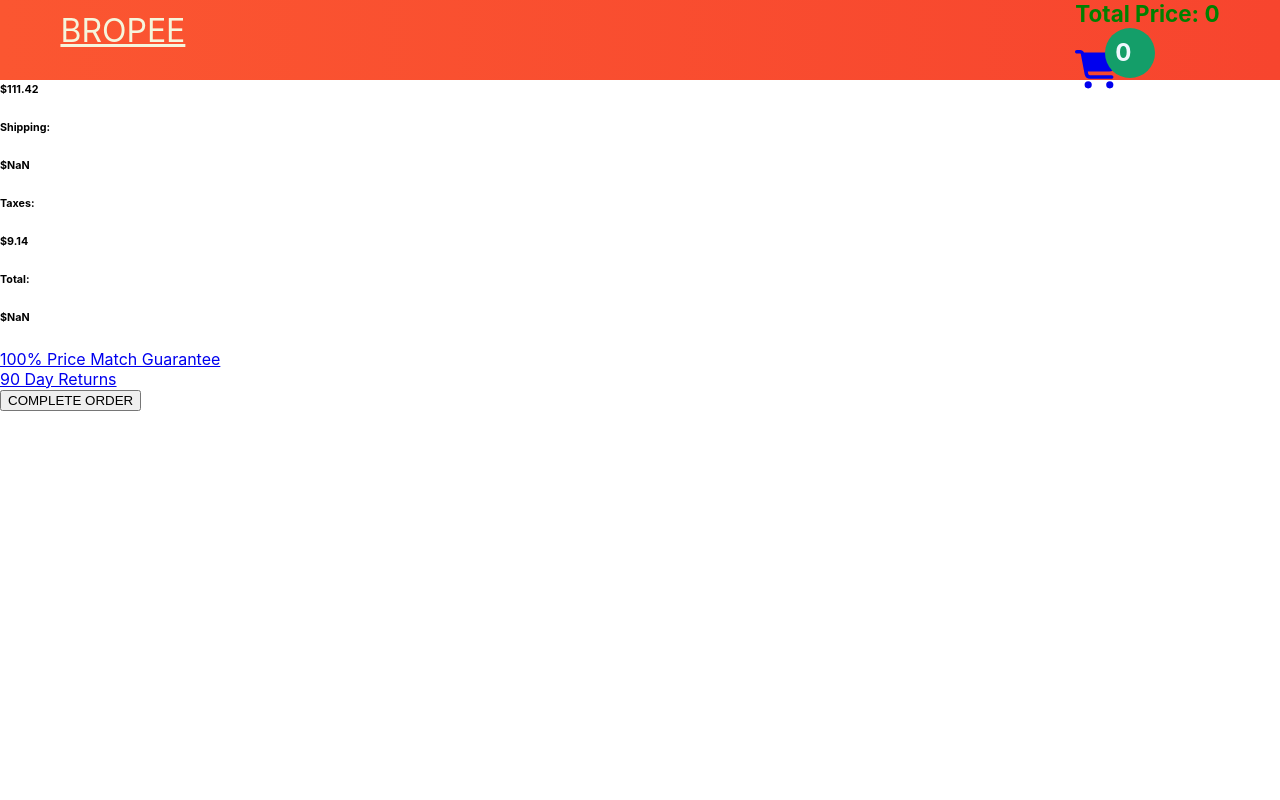
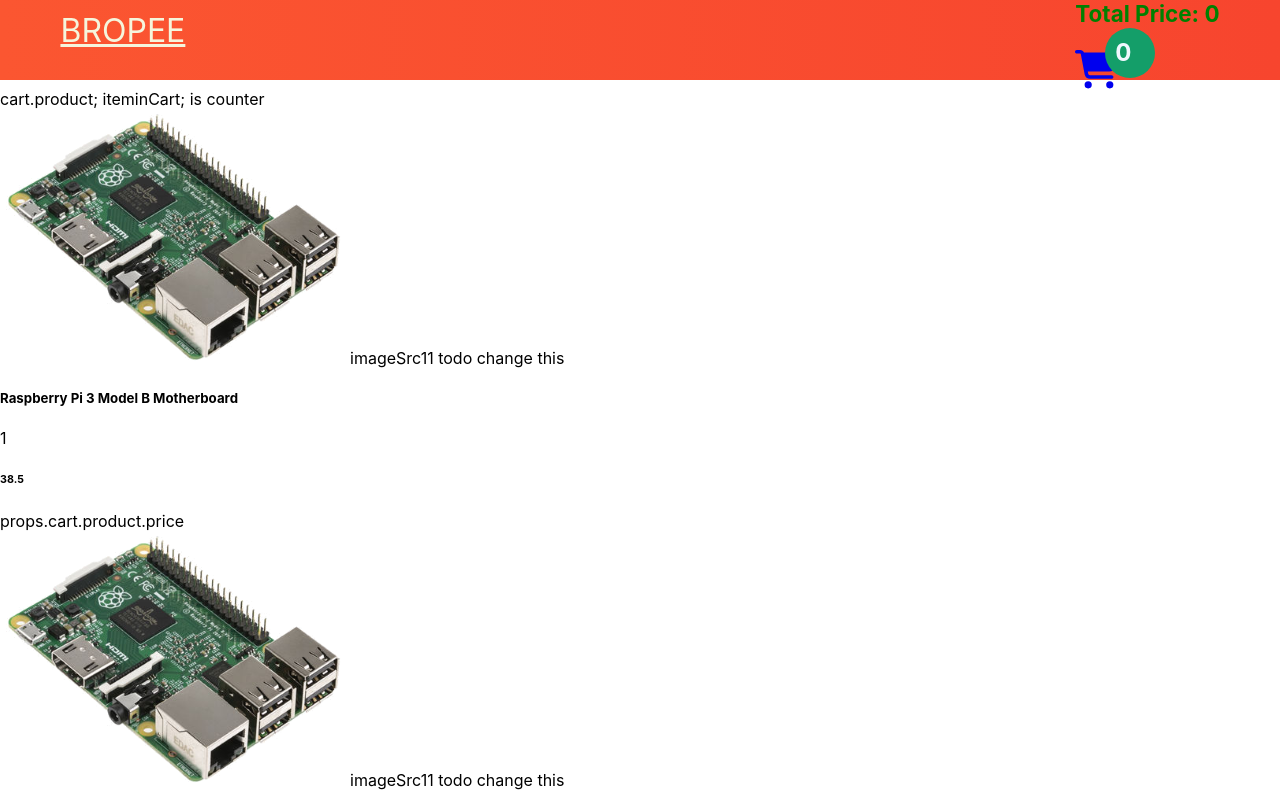
Before and after one commit to RazmanR-77/myrepo1, a React (Create React App) app in the folder ecomm/client/: page /cart in a window 1280 px wide. Shown: the top 800 px of the page. Built offline with nearby package versions, Linux system fonts and the light colour scheme; no server answers.

Commit message:
CartItem:  update to use parameter data

```diff
--- a/ecomm/client/src/components/CartDetails.js
+++ b/ecomm/client/src/components/CartDetails.js
@@ -1,11 +1,13 @@
 // <!-- cartdetails.js.HTML -->
 // <!-- convert from trasnfrom tools cod eonline   -->
-import React, { Component } from "react";
+import React, { Component, useContext } from "react";
 // import { Container, Row, Col, Button } from "reactstrap";
 
-// import Toggle from "../Toggle";
+import Toggle from "./Toggle";
 import PiImg from '../assets/images/Raspberry_Pi.png';
 import PiLcdImg from '../assets/images/Raspberry_Pi_LCD.png';
+import { itemContext } from "../context/ItemContext";
+import ProductItem from "./ProductItem";
 
 
 function CartDetails(props) {
@@ -19,9 +21,21 @@
         taxes: 9.14,
         falseShipping: true
     };
+
+    //useState
     const { itemCount, subTotal, taxes } = state;
+
+    ///
+let pass = {one: 1};
+
+// props.data
+    pass = { ...pass ,pass};
+
     const shippingTotal = Number(props.data);
-    const orderTotal = subTotal + shippingTotal + taxes;
+    const orderTotal =    subTotal + shippingTotal + taxes;
+
+//    todo  ;;
+    // cart =  useContext( itemContext);
 
     //   <!-- } -->
     /////
@@ -33,9 +47,12 @@
 
     return (
         <>
+            <container className="cart-details-container">
 
-            <container className="cart-details-container">
-                <toggle className="container-fluid">
+              todo
+            ccbbtogg
+            on Toggleclass
+                <Toggle className="container-fluid">
                     {({ on, off, toggle }) => (
                         <div className="container-fluid">
                             <h2 onClick={toggle}>
@@ -44,23 +61,20 @@
                             </h2>
 
 
-                            {on && (
+                            {on || (
                                 <container>
-                                    <row>
-                                        <div className="media">
-                                            <div className="media-body">
-                                                <img src={PiImg} className="img-fluid mr-3" alt="raspberry pi" />
-                                            </div>
-                                            <h5 className="mt-0">Raspberry Pi 3 Model B Motherboard</h5>
-                                        </div>
-                                        <div className="media-count">
-                                            <p>1</p>
-                                        </div>
-                                        <div className="container-fluid">
-                                            <h6>$38.50</h6>
-                                        </div>
-                                    </row>
-                                    <row>
+
+                                    cart.product;
+                                    iteminCart;  is counter
+{/* {console.log(iteminCart)} */}
+{console.log( "props data== " , props)}
+
+
+
+                                    <CartItem product= {1}/>
+                                    <CartItem />
+
+                                    {/* <row>
                                         <div className="media">
                                             <div className="media-body">
                                                 <img src={PiLcdImg} className="img-fluid mr-3" alt="pi lcd" />
@@ -73,12 +87,12 @@
                                         <div className="container-fluid">
                                             <h6>$72.92</h6>
                                         </div>
-                                    </row>
+                                    </row> */}
                                 </container>
                             )}
                         </div>
                     )}
-                </toggle>
+              </Toggle>
                 Toggle --at the top;;
                 {/* <!-- <Toggle />   --> */}
 
@@ -87,6 +101,10 @@
                         <h6>
                             Subtotal ({itemCount} items):
                         </h6>
+
+                        todo
+                        set Toggle to on aND SHOW HERE;
+                    orderTotal and shipping
                         <h6>
                             ${subTotal}
                         </h6>
@@ -113,14 +131,15 @@
                 </container>
                 <container>
                     <div>
-                        <a href="/">100% Price Match Guarantee</a>
+                        <a href="/terms">100% Price Match Guarantee</a>
+                        {/* <Link> to=/terms  </Link> */}
                     </div>
                     <div>
-                        <a href="/">90 Day Returns</a>
+                        <a href="/terms">90 Day Returns</a>
                     </div>
                 </container>
                 <button className="mt-4" color="primary" block="">
-                    COMPLETE ORDER
+                    COMPLETE CHECKOUT
                 </button>
             </container>
         </>
@@ -129,3 +148,46 @@
 };
 
 export default CartDetails;
+
+
+
+
+function CartItem(props) {
+
+
+    // just test data
+
+    let product = {
+        image: "imageSrc11",
+        name: "Raspberry Pi 3 Model B Motherboard ",
+        description: "description11",
+        quantity: 1,
+        price: 38.50
+    };
+
+    return (
+        <>
+            <row>
+                <div className="media">
+                    <div className="media-body">
+                        <img src={PiImg} className="img-fluid mr-3" alt="raspberry pi" />
+                        {product.image}  todo change this
+
+                    </div>
+                    <h5 className="mt-0">{product.name}</h5>
+                </div>
+                <div className="media-count">
+                    <p>
+                        {product.quantity}
+                    </p>
+                </div>
+                <div className="container-fluid">
+                    <h6>
+                        {product.price}
+                    </h6>
+                    {"props.cart.product.price"}
+                </div>
+            </row>
+        </>
+    );
+}
--- a/ecomm/client/src/components/Header.js
+++ b/ecomm/client/src/components/Header.js
@@ -15,7 +15,7 @@
     const closeMobileMenu = () => setClick(false);
 
     function clickCart() {
-        // <CartDetails />
+        // <CartDetails />  todo remove
         return console.log("clickCart");
     }
 
@@ -49,14 +49,14 @@
                         </li>
                     </ul>
 
-                    <div class="row m-auto">
-                        <div class="navbar-items " >
+                        {/* by developer RazmanR  */}
+                    <div className="row m-auto">
+                        <div className="navbar-items " >
                             <div> &nbsp; </div>
                             <div> &nbsp; </div>
                             <div className='cart-items'>
                                 {itemsInCart}
                             </div>
-
                             <h3 style={{ color: "green" }}>
                                 Total Price: {totalPrice}
                             </h3>
--- /dev/null
+++ b/ecomm/client/src/components/Toggle.js
@@ -0,0 +1,24 @@
+import { Component } from "react";
+
+export default class Toggle extends Component {
+  state = {
+    on: false,
+    off: true
+  };
+
+  toggle = () => {
+    this.setState({
+      on: !this.state.on,
+      off: !this.state.off
+    });
+  };
+
+  render() {
+    const { children } = this.props;
+    return children({
+      on: this.state.on,
+      off: this.state.off,
+      toggle: this.toggle
+    });
+  }
+}
```
Also changed, not shown: ecomm/client/src/components/Cart.js (deleted, +0 -36 lines).
